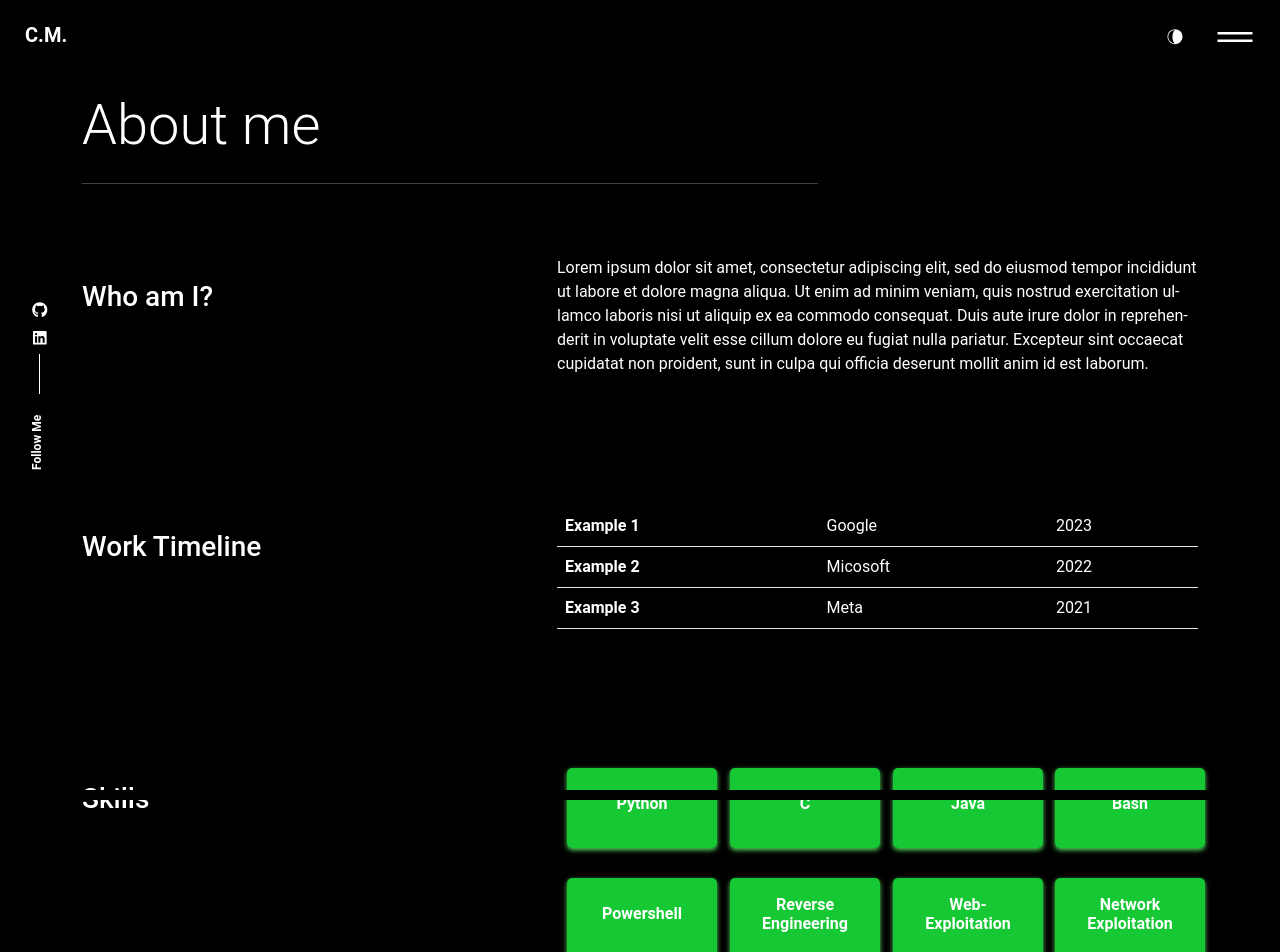
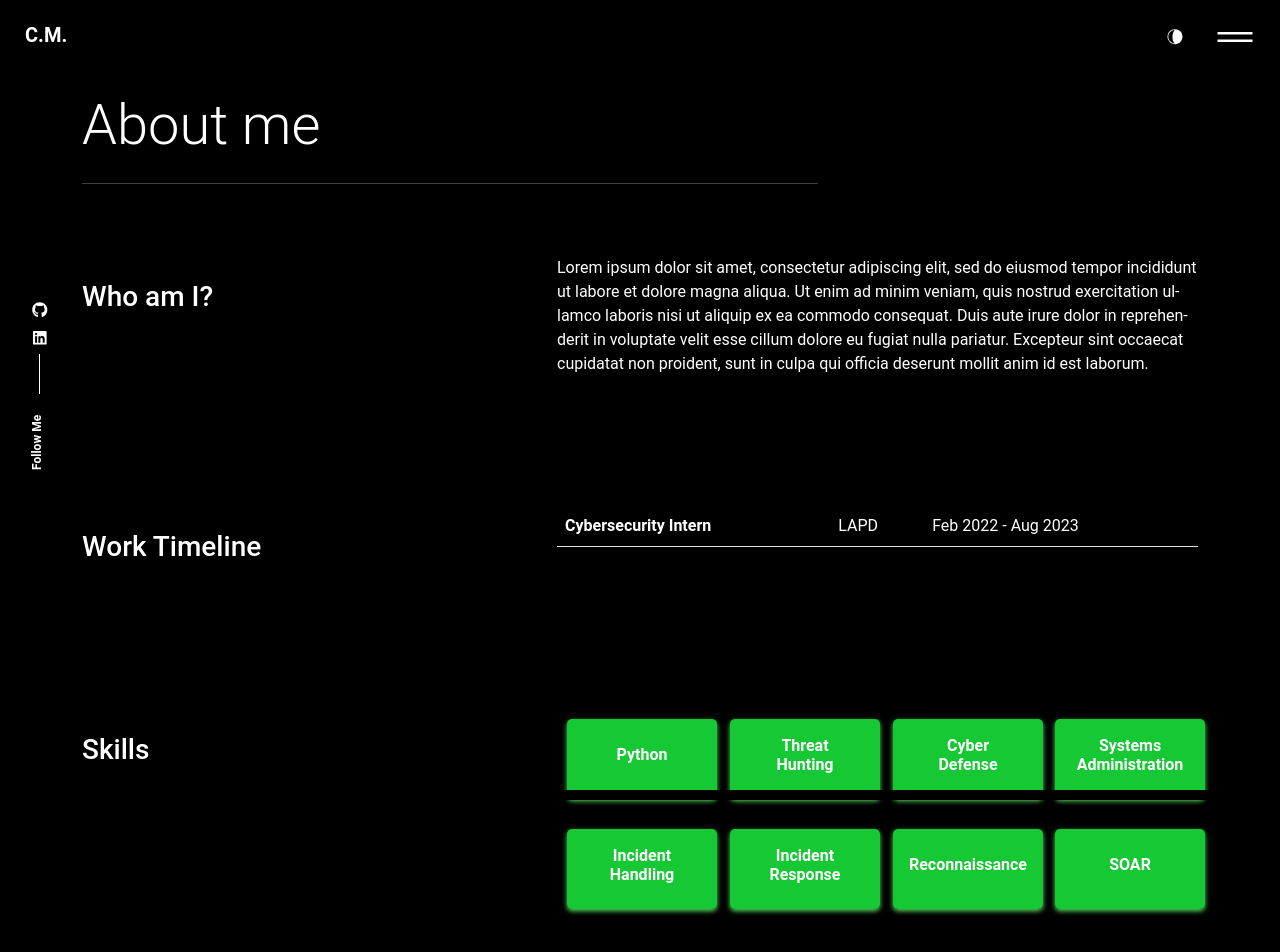
Before and after one commit to corbinmarino/corbinmarino.github.io, a React (Create React App) app: page /about in a window 1280 px wide. Shown: the top 952 px of the page. After the commit the page ends 919 px from the top, so only its background shows below. Built offline with nearby package versions, Linux system fonts and the light colour scheme.

Commit message:
deploy website

```diff
--- a/package.json
+++ b/package.json
@@ -1,4 +1,5 @@
 {
+    "homepage": "http://corbinmarino.github.io/portfolio-website",
     "name": "react-portfolio",
     "version": "0.1.0",
     "private": true,
@@ -41,5 +42,8 @@
             "last 1 firefox version",
             "last 1 safari version"
         ]
+    },
+    "devDependencies": {
+        "gh-pages": "^6.0.0"
     }
 }
--- a/src/content_option.js
+++ b/src/content_option.js
@@ -24,11 +24,11 @@ const dataabout = {
     aboutme: "Lorem ipsum dolor sit amet, consectetur adipiscing elit, sed do eiusmod tempor incididunt ut labore et dolore magna aliqua. Ut enim ad minim veniam, quis nostrud exercitation ullamco laboris nisi ut aliquip ex ea commodo consequat. Duis aute irure dolor in reprehenderit in voluptate velit esse cillum dolore eu fugiat nulla pariatur. Excepteur sint occaecat cupidatat non proident, sunt in culpa qui officia deserunt mollit anim id est laborum.",
 };
 const worktimeline = [{
-        jobtitle: "Example 1",
-        where: "Google",
-        date: "2023",
+        jobtitle: "Cybersecurity Intern",
+        where: "LAPD",
+        date: "Feb 2022 - Aug 2023",
     },
-    {
+    /*{
         jobtitle: "Example 2",
         where: "Micosoft",
         date: "2022",
@@ -37,7 +37,7 @@ const worktimeline = [{
         jobtitle: "Example 3",
         where: "Meta",
         date: "2021",
-    },
+    }, */
 ];
 
 const skills = [{
@@ -45,31 +45,31 @@ const skills = [{
     },
 
     {
-        name: "C",
+        name: "Threat Hunting",
     },
 
     {
-        name: "Java",
+        name: "Cyber Defense",
     },
 
     {
-        name: "Bash",
+        name: "Systems Administration",
     },
 
     {
-        name: "Powershell",
+        name: "Incident Handling",
     },
 
     {
-        name: "Reverse Engineering",
+        name: "Incident Response",
     },
 
     {
-        name: "Web-Exploitation",
+        name: "Reconnaissance",
     },
 
     {
-        name: "Network Exploitation",
+        name: "SOAR",
     },
 ];
 
```
Also changed, not shown: 1 other file (tests, documents, lock files or other folders).
